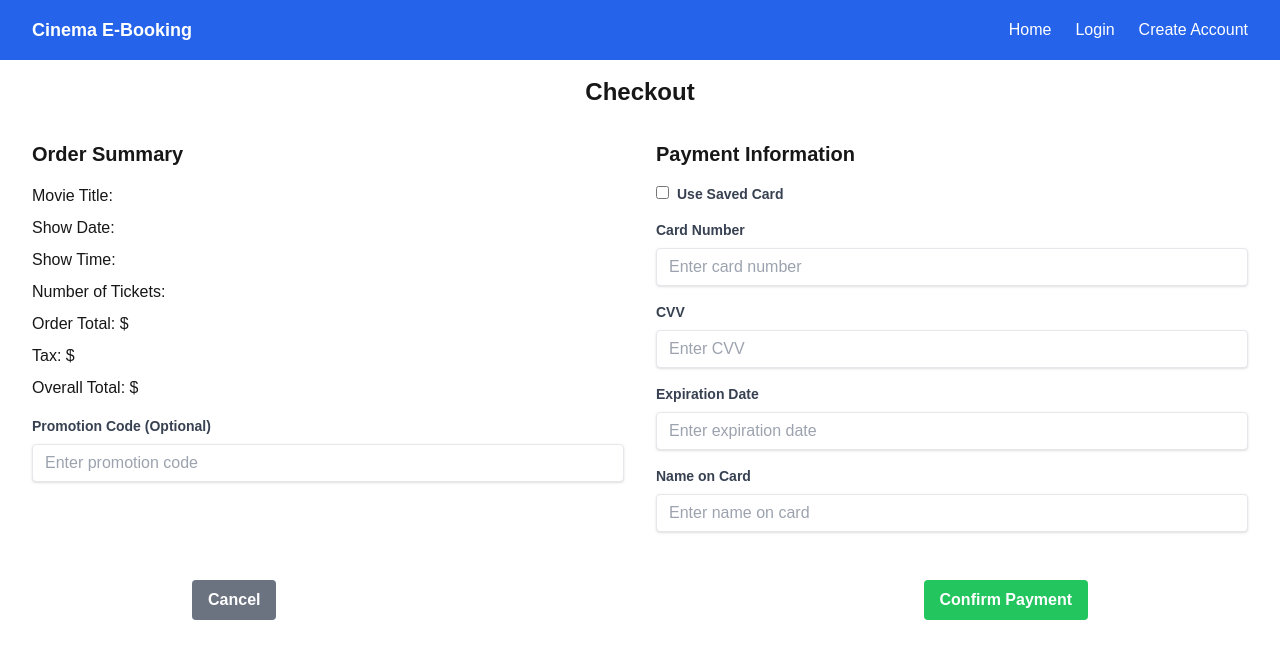
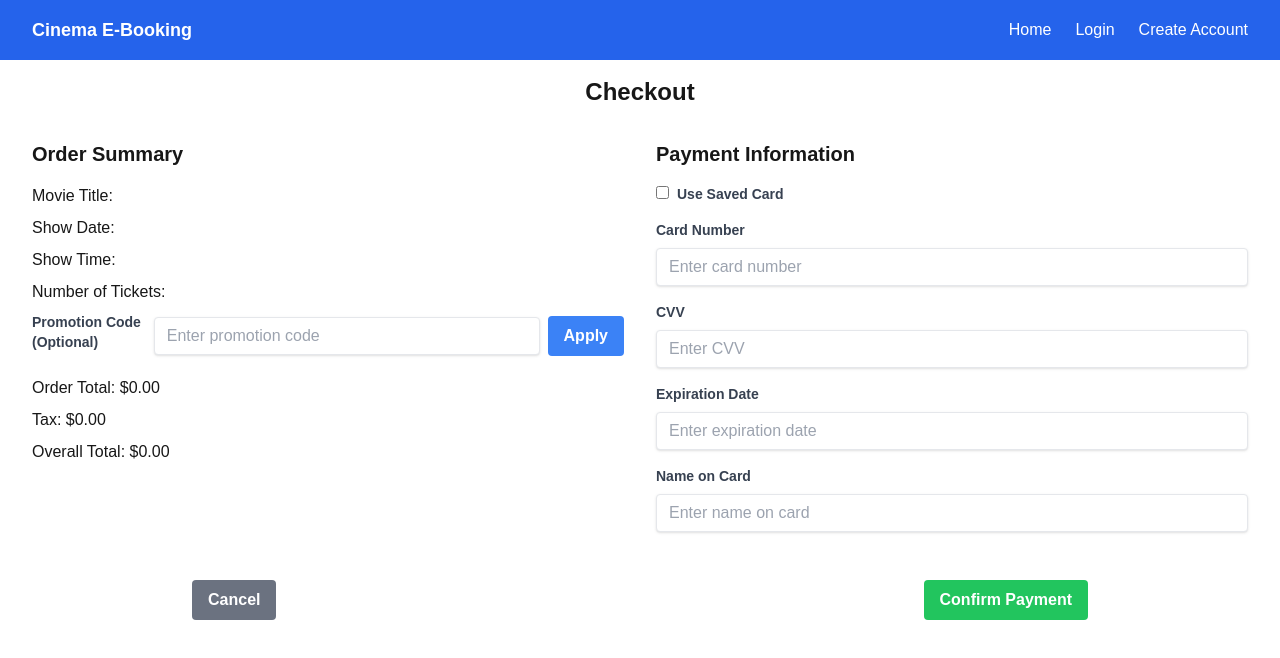
Before and after one commit to nikita-jha/cinema_booking_service, a Next.js app: page /checkout in a window 1280 px wide. Shown: the top 658 px of the page. Built offline with nearby package versions, Linux system fonts and the light colour scheme.

Commit message:
Updated Discount functionality - Hard use case of "DISCOUNT" = 10% as example

```diff
--- a/src/app/checkout/page.tsx
+++ b/src/app/checkout/page.tsx
@@ -13,9 +13,9 @@ const CheckoutPage = () => {
   const showDate = searchParams.get('showDate');
   const trailerPictureUrl = searchParams.get('trailerPictureUrl');
   const title = searchParams.get('title');
-  const orderTotal = searchParams.get('orderTotal');
-  const taxAmount = searchParams.get('taxAmount');
-  const overallTotal = searchParams.get('overallTotal');
+  const initialOrderTotal = parseFloat(searchParams.get('orderTotal') || '0');
+  const initialTaxAmount = parseFloat(searchParams.get('taxAmount') || '0');
+  const initialOverallTotal = parseFloat(searchParams.get('overallTotal') || '0');
 
   const [promoCode, setPromoCode] = useState<string>('');
   const [useSavedCard, setUseSavedCard] = useState<boolean>(false);
@@ -25,6 +25,10 @@ const CheckoutPage = () => {
     expirationDate: '',
     nameOnCard: '',
   });
+  const [orderTotal, setOrderTotal] = useState<number>(initialOrderTotal);
+  const [taxAmount, setTaxAmount] = useState<number>(initialTaxAmount);
+  const [overallTotal, setOverallTotal] = useState<number>(initialOverallTotal);
+  const [isDiscountApplied, setIsDiscountApplied] = useState<boolean>(false);
 
   const handlePromoCodeChange = (e: React.ChangeEvent<HTMLInputElement>) => {
     setPromoCode(e.target.value);
@@ -40,6 +44,23 @@ const CheckoutPage = () => {
 
   const handleUseSavedCardChange = () => {
     setUseSavedCard(!useSavedCard);
+  };
+
+  const handleApplyPromoCode = () => {
+    if (promoCode === 'DISCOUNT') {
+      const discountedOrderTotal = initialOrderTotal * 0.9;
+      const newTaxAmount = discountedOrderTotal * 0.07;
+      const newOverallTotal = discountedOrderTotal + newTaxAmount;
+      setOrderTotal(discountedOrderTotal);
+      setTaxAmount(newTaxAmount);
+      setOverallTotal(newOverallTotal);
+      setIsDiscountApplied(true);
+    } else {
+      setOrderTotal(initialOrderTotal);
+      setTaxAmount(initialTaxAmount);
+      setOverallTotal(initialOverallTotal);
+      setIsDiscountApplied(false);
+    }
   };
 
   const handleConfirmPayment = () => {
@@ -59,10 +80,7 @@ const CheckoutPage = () => {
             <p className="mb-2">Show Date: {showDate}</p>
             <p className="mb-2">Show Time: {showTime}</p>
             <p className="mb-2">Number of Tickets: {numTickets}</p>
-            <p className="mb-2">Order Total: ${orderTotal}</p>
-            <p className="mb-2">Tax: ${taxAmount}</p>
-            <p className="mb-4">Overall Total: ${overallTotal}</p>
-            <div className="mb-4">
+            <div className="mb-4 flex items-center">
               <label className="block text-gray-700 text-sm font-bold mb-2" htmlFor="promoCode">
                 Promotion Code (Optional)
               </label>
@@ -71,10 +89,22 @@ const CheckoutPage = () => {
                 id="promoCode"
                 value={promoCode}
                 onChange={handlePromoCodeChange}
-                className="shadow appearance-none border rounded w-full py-2 px-3 text-gray-700 leading-tight focus:outline-none focus:shadow-outline"
+                className="shadow appearance-none border rounded w-full py-2 px-3 text-gray-700 leading-tight focus:outline-none focus:shadow-outline ml-2"
                 placeholder="Enter promotion code"
               />
+              <button
+                onClick={handleApplyPromoCode}
+                className="bg-blue-500 hover:bg-blue-700 text-white font-bold py-2 px-4 rounded ml-2"
+              >
+                Apply
+              </button>
             </div>
+            <p className="mb-2">
+              Order Total: ${orderTotal.toFixed(2)}{' '}
+              {isDiscountApplied && <span className="text-red-500">(10% Off)</span>}
+            </p>
+            <p className="mb-2">Tax: ${taxAmount.toFixed(2)}</p>
+            <p className="mb-4">Overall Total: ${overallTotal.toFixed(2)}</p>
           </div>
           <div className="w-1/2 p-4">
             <h2 className="text-xl font-semibold mb-4">Payment Information</h2>
```
